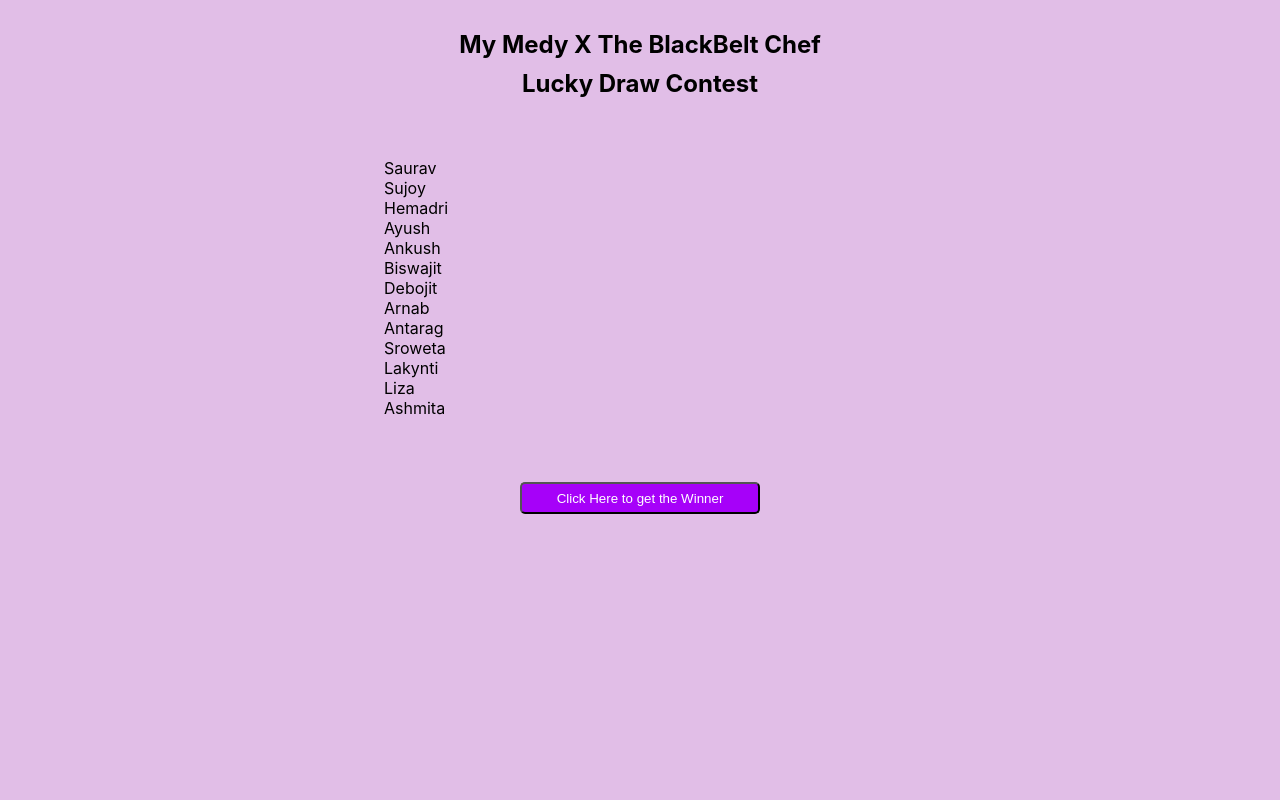
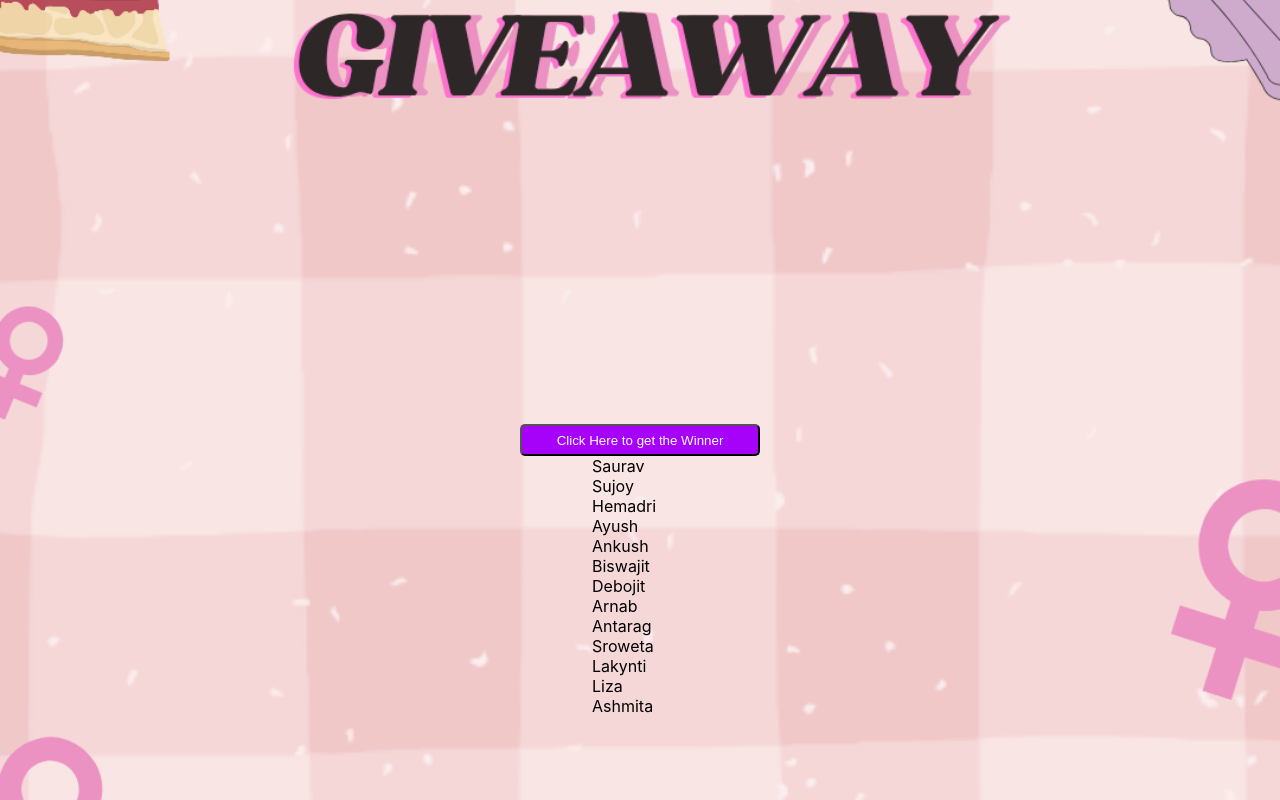
Before and after one commit to itsmesroy/RandomNamePicker, a React (Create React App) app: page / in a window 1280 px wide. Built offline with nearby package versions, Linux system fonts and the light colour scheme.

Commit message:
added background and added padding to app

```diff
--- a/src/App.css
+++ b/src/App.css
@@ -2,31 +2,25 @@
   justify-content: center;
   align-items: center;
   text-align: center;
-
+ display: flex;
+ flex-direction: column;
+ margin-top: 300px; ;
 }
-body{ background-color: #e1bee7;}
-
-.App-header {
-  text-align: center;
+body{ background-image: url("./img.png");
+background-size: cover;
+background-repeat: no-repeat;
+background-position: center;
+height: 100vh;
+justify-content: center;
+align-items: center;
+padding : 0;
+margin: 0;
+display: flex;
 }
 
-.header {
-  display: flex;
-  justify-content: center;
-  align-items: center;
-  gap: 10px;
-  flex-wrap: wrap;
-  text-align: center;
-  flex-direction: column;
-  margin: 30px;
-  margin-bottom: 60px;
-}
 
-.header h1, .header h2 {
-  margin: 0;
-  font-size: 1.5rem; /* Adjust font size as needed */
-  white-space: nowrap; /* Prevent text from breaking onto new lines */
-}
+
+
 
 /* User and Winner Lists */
 .username, .winner {
@@ -87,7 +81,7 @@ body{ background-color: #e1bee7;}
 
 /* Button Styling */
 button {
-  margin: 20px auto;
+  margin-top: auto ;
   display: block;
   width: 15rem;
   height: 2rem;
@@ -95,6 +89,7 @@ button {
   cursor: pointer;
   color: white;
   background-color: #a601f9;
+
 }
 
 /* Progress Bar */
--- a/src/App.js
+++ b/src/App.js
@@ -38,16 +38,8 @@ function App() {
 
   return (
     <div className="App">
-      <header className="App-header">
-        <div className="header">
-          <h1>My Medy X The BlackBelt Chef</h1>
-          <h2>Lucky Draw Contest</h2>
-        </div>
-        <ul className="username">
-          {users.map((user, index) => (
-            <li key={index} >{user}</li>
-          ))}
-        </ul>
+
+
         <ul className="winner">
         {winner.length > 0 && <h3 style={{ fontSize: '1.5rem', textAlign: 'center', fontWeight: 'bold', margin: '20px 0'}}>Winners Selected</h3>}
           {winner.map((winner, index) => (
@@ -58,7 +50,12 @@ function App() {
         <button onClick={handleSearch} disabled={uiProps.buttonDisable}>
           Click Here to get the Winner
         </button>
-      </header>
+        <ul className="username">
+          {users.map((user, index) => (
+            <li key={index} >{user}</li>
+          ))}
+        </ul>
+
     </div>
   );
 }
```
Also changed, not shown: src/img.png (added).
